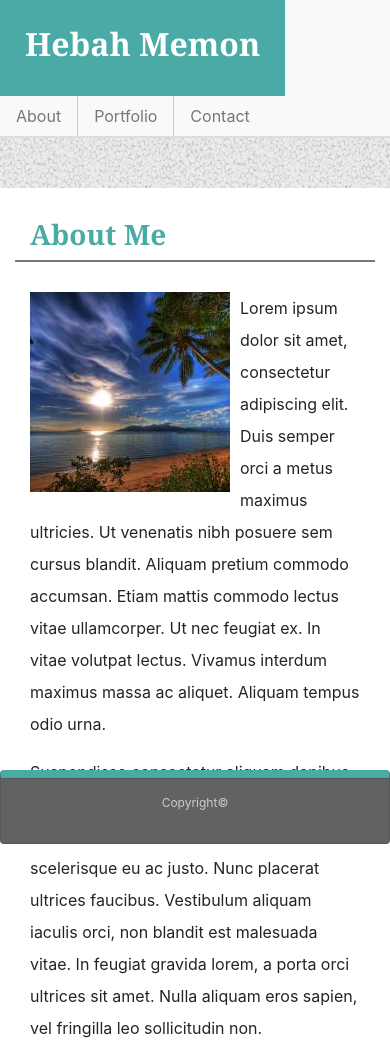
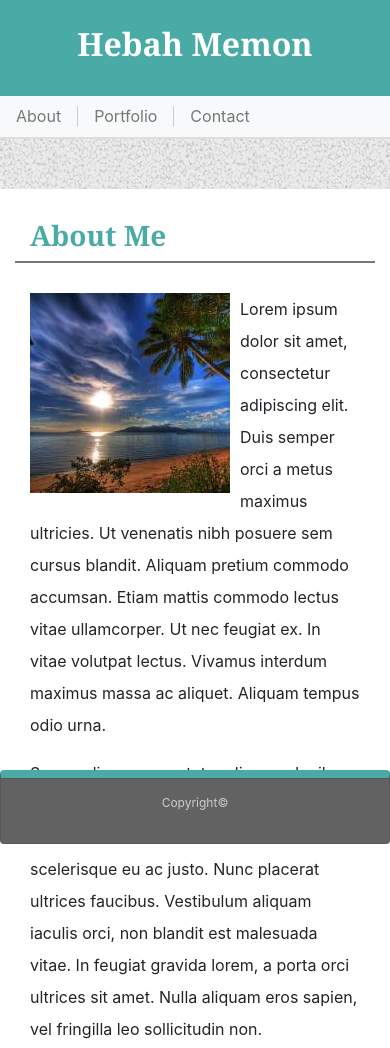
Before and after one commit to HebahM/Bootstrap-Portfolio, a plain HTML site: page index.html in a window 390 px wide. Shown: the top 1048 px of the page. Drawn offline with nearby package versions, Linux system fonts and the light colour scheme.

Commit message:
fixed layout issues

```diff
--- a/styles.css
+++ b/styles.css
@@ -29,6 +29,7 @@ h2 {
 }
 li {
     border-right: 1px solid #cccccc;
+    line-height: 5px;
 }
 li:last-child {
     border: none;
@@ -47,6 +48,7 @@ img.port {
 }
 section {
     margin-top: 50px;
+    margin-bottom: 100px;
     width: auto;
 }
 h3 {
@@ -70,3 +72,13 @@ div.card p {
     color: #cccccc;
     font-size: .75em;
 }
+
+@media screen and (max-width: 768px) {
+    span#name {
+        width: 100%;
+        text-align: center;
+    }
+    ul {
+        padding: 10px;
+    }
+}
```
